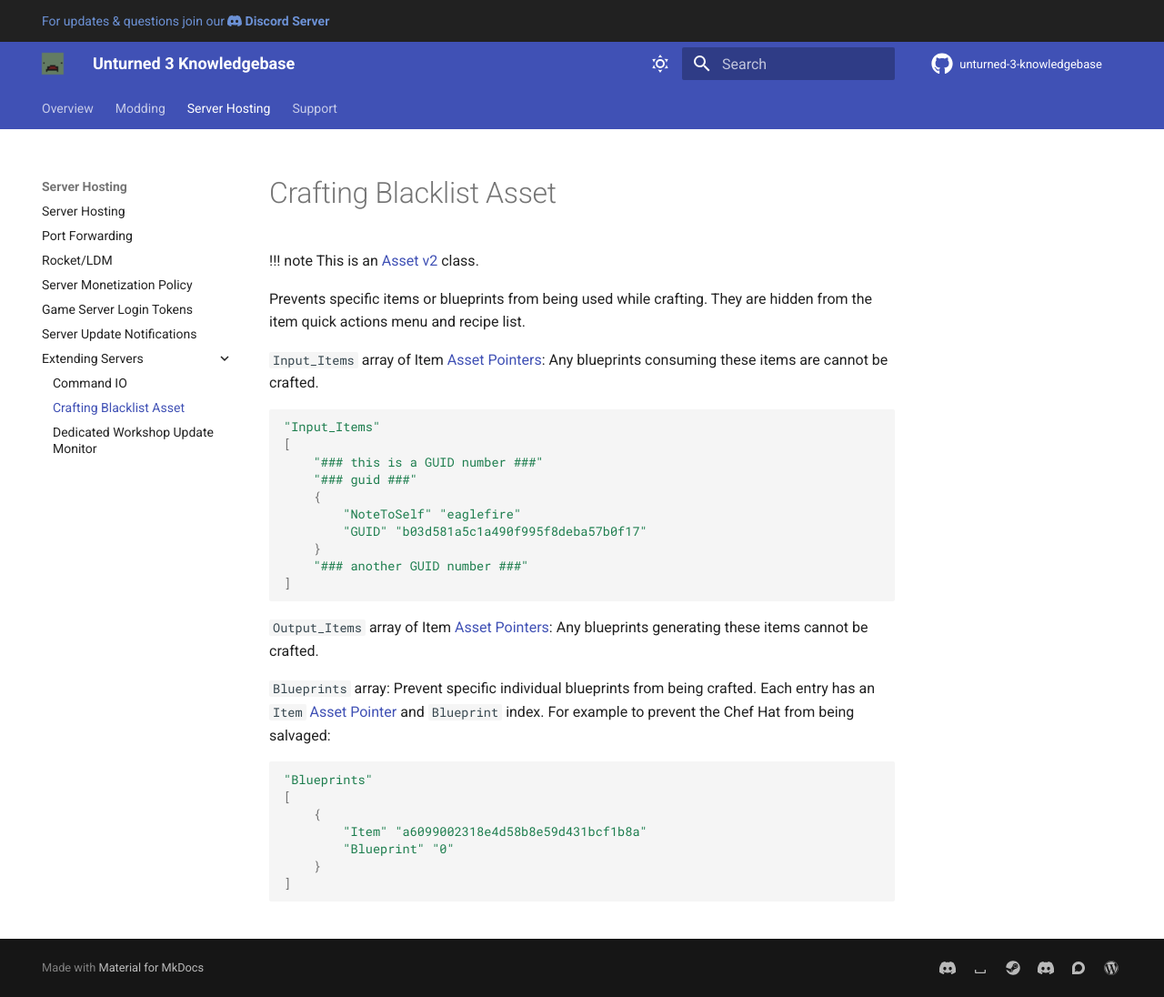
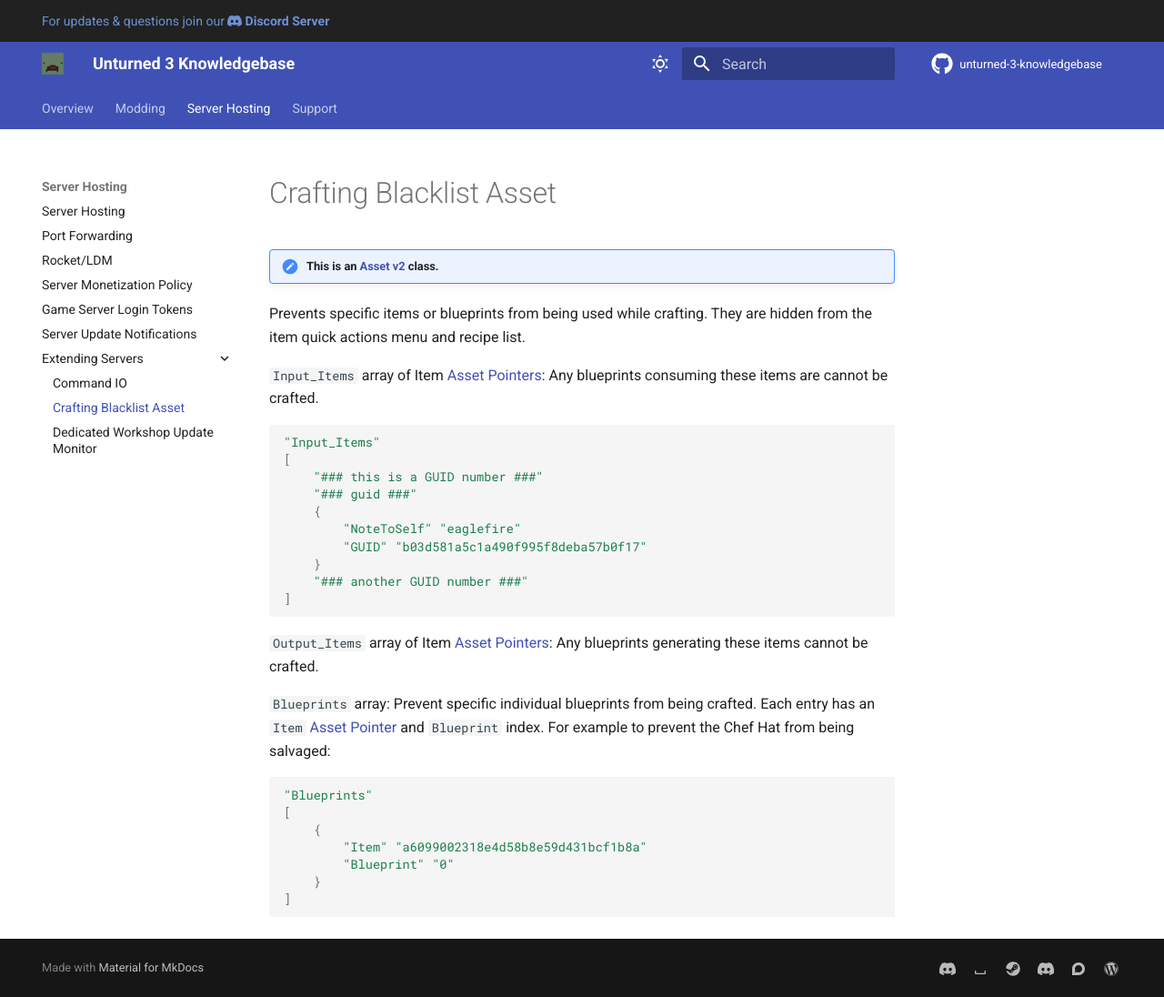
Before and after one commit to unturned-info/unturned-3-knowledgebase, an MkDocs documentation site: the page built from docs/Server-Hosting/Extending-Servers/CraftingBlacklistAsset.md, in a window 1280 px wide and 1096 px high. Shown: the whole window at 91% size. Built offline with MkDocs 1.6.1 and Material for MkDocs 9.7.7, drawn with Linux system fonts in a browser that asks for light colours; comment, search, counter and statistics services are not loaded.

Commit message:
Fix CraftingBlacklistAsset.md asset v2 notation
Signed-off-by: khakers <22665282+khakers@users.noreply.github.com>

```diff
--- a/docs/Server-Hosting/Extending-Servers/CraftingBlacklistAsset.md
+++ b/docs/Server-Hosting/Extending-Servers/CraftingBlacklistAsset.md
@@ -1,6 +1,6 @@
 # Crafting Blacklist Asset
 
-!!! note This is an [Asset v2](../../Modding/AssetTypes/AssetsV2.md) class.
+!!! note "This is an [Asset v2](../../Modding/AssetTypes/AssetsV2.md) class."
 
 Prevents specific items or blueprints from being used while crafting. They are hidden from the item quick actions menu and recipe list.
 
```
